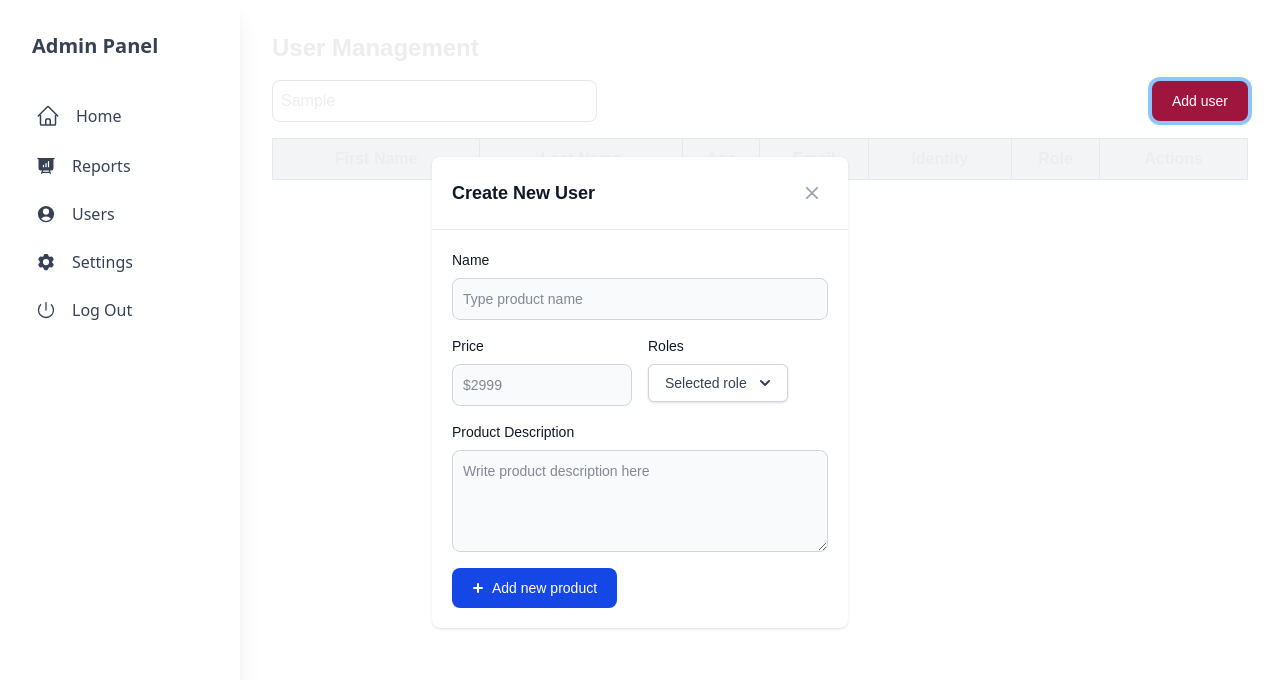
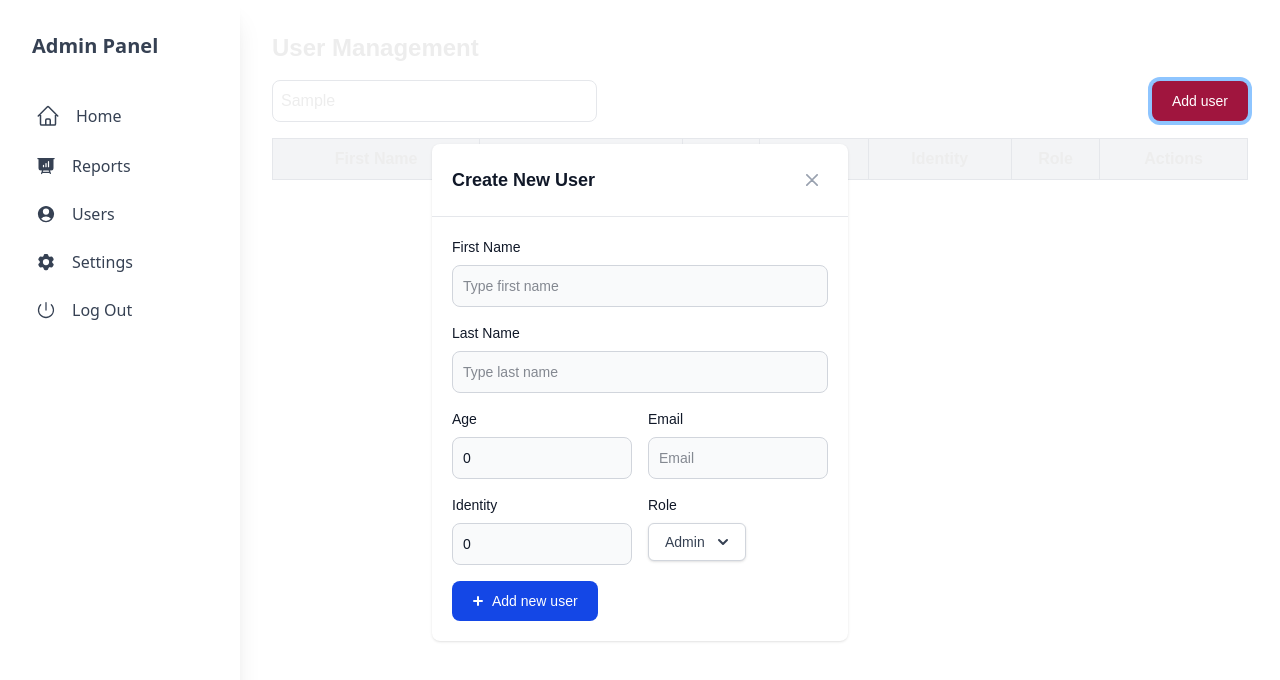
Before and after one commit to agilesrivas97/ftsmiami-web, a Next.js app: page /dashboard/users in a window 1280 px wide. Both pictures are taken after typing "Sample" into the empty fields and a click on the button "Add user". Shown: the top 680 px of the page. Built offline with nearby package versions, Linux system fonts and the light colour scheme.

Commit message:
Dropdown subo cambios

```diff
--- a/src/app/dashboard/users/page.tsx
+++ b/src/app/dashboard/users/page.tsx
@@ -28,7 +28,7 @@ const initialUsers: User[] = [{
   lastName: 'Doe',
   age: 30,
   email: 'john@gmail.com',
-  role: 2,
+  role: 1,
   identity: 1
 }
 ];
@@ -165,7 +165,7 @@ const UsersPage: React.FC = () => {
           <div className="relative bg-white rounded-lg shadow dark:bg-gray-700">
         <div className="flex items-center justify-between p-4 md:p-5 border-b rounded-t dark:border-gray-600">
           <h3 className="text-lg font-semibold text-gray-900 dark:text-white">
-                Create New User
+            {newUser.id === 0 ? "Create New User" : "Edit User"}
           </h3>
           <button type="button" onClick={() => setModalIsOpen(false)} className="text-gray-400 bg-transparent hover:bg-gray-200 hover:text-gray-900 rounded-lg text-sm w-8 h-8 ms-auto inline-flex justify-center items-center dark:hover:bg-gray-600 dark:hover:text-white" data-modal-toggle="crud-modal">
             <svg className="w-3 h-3" aria-hidden="true" xmlns="http://www.w3.org/2000/svg" fill="none" viewBox="0 0 14 14">
@@ -174,28 +174,45 @@ const UsersPage: React.FC = () => {
             <span className="sr-only">Close modal</span>
           </button>
         </div>
-            <form className="p-4 md:p-5">
+        <form className="p-4 md:p-5" onSubmit={(e) => {
+          e.preventDefault();
+          if (newUser.id === 0) {
+            handleAddUser();
+          } else {
+            setUsers(users.map(user => user.id === newUser.id ? newUser : user));
+            setNewUser({ id: 0, firstName: '', lastName: '', age: 0, email: '', role: 1, identity: 0 });
+            setModalIsOpen(false);
+          }
+        }}>
             <div className="grid gap-4 mb-4 grid-cols-2">
             <div className="col-span-2">
-                  <label htmlFor="name" className="block mb-2 text-sm font-medium text-gray-900 dark:text-white">Name</label>
-                  <input type="text" name="name" id="name" className="bg-gray-50 border border-gray-300 text-gray-900 text-sm rounded-lg focus:ring-primary-600 focus:border-primary-600 block w-full p-2.5 dark:bg-gray-600 dark:border-gray-500 dark:placeholder-gray-400 dark:text-white dark:focus:ring-primary-500 dark:focus:border-primary-500" placeholder="Type product name" required={true} />
+          <label htmlFor="firstName" className="block mb-2 text-sm font-medium text-gray-900 dark:text-white">First Name</label>
+          <input type="text" name="firstName" id="firstName" value={newUser.firstName} onChange={handleInputChange} className="bg-gray-50 border border-gray-300 text-gray-900 text-sm rounded-lg focus:ring-primary-600 focus:border-primary-600 block w-full p-2.5 dark:bg-gray-600 dark:border-gray-500 dark:placeholder-gray-400 dark:text-white dark:focus:ring-primary-500 dark:focus:border-primary-500" placeholder="Type first name" required={true} />
+            </div>
+            <div className="col-span-2">
+          <label htmlFor="lastName" className="block mb-2 text-sm font-medium text-gray-900 dark:text-white">Last Name</label>
+          <input type="text" name="lastName" id="lastName" value={newUser.lastName} onChange={handleInputChange} className="bg-gray-50 border border-gray-300 text-gray-900 text-sm rounded-lg focus:ring-primary-600 focus:border-primary-600 block w-full p-2.5 dark:bg-gray-600 dark:border-gray-500 dark:placeholder-gray-400 dark:text-white dark:focus:ring-primary-500 dark:focus:border-primary-500" placeholder="Type last name" required={true} />
             </div>
             <div className="col-span-2 sm:col-span-1">
-                  <label htmlFor="price" className="block mb-2 text-sm font-medium text-gray-900 dark:text-white">Price</label>
-                  <input type="number" name="price" id="price" className="bg-gray-50 border border-gray-300 text-gray-900 text-sm rounded-lg focus:ring-primary-600 focus:border-primary-600 block w-full p-2.5 dark:bg-gray-600 dark:border-gray-500 dark:placeholder-gray-400 dark:text-white dark:focus:ring-primary-500 dark:focus:border-primary-500" placeholder="$2999" required={true} />
+          <label htmlFor="age" className="block mb-2 text-sm font-medium text-gray-900 dark:text-white">Age</label>
+          <input type="number" name="age" id="age" value={newUser.age} onChange={handleInputChange} className="bg-gray-50 border border-gray-300 text-gray-900 text-sm rounded-lg focus:ring-primary-600 focus:border-primary-600 block w-full p-2.5 dark:bg-gray-600 dark:border-gray-500 dark:placeholder-gray-400 dark:text-white dark:focus:ring-primary-500 dark:focus:border-primary-500" placeholder="Age" required={true} />
             </div>
             <div className="col-span-2 sm:col-span-1">
-                  <label htmlFor="category" className="block mb-2 text-sm font-medium text-gray-900 dark:text-white">Roles</label>
-                  <Dropdown options={roles} action={"Selected role"} onClickOption={()=>{}}/>
+          <label htmlFor="email" className="block mb-2 text-sm font-medium text-gray-900 dark:text-white">Email</label>
+          <input type="email" name="email" id="email" value={newUser.email} onChange={handleInputChange} className="bg-gray-50 border border-gray-300 text-gray-900 text-sm rounded-lg focus:ring-primary-600 focus:border-primary-600 block w-full p-2.5 dark:bg-gray-600 dark:border-gray-500 dark:placeholder-gray-400 dark:text-white dark:focus:ring-primary-500 dark:focus:border-primary-500" placeholder="Email" required={true} />
             </div>
-                <div className="col-span-2">
-                  <label htmlFor="description" className="block mb-2 text-sm font-medium text-gray-900 dark:text-white">Product Description</label>
-                  <textarea id="description" rows={4} className="block p-2.5 w-full text-sm text-gray-900 bg-gray-50 rounded-lg border border-gray-300 focus:ring-blue-500 focus:border-blue-500 dark:bg-gray-600 dark:border-gray-500 dark:placeholder-gray-400 dark:text-white dark:focus:ring-blue-500 dark:focus:border-blue-500" placeholder="Write product description here"></textarea>
+            <div className="col-span-2 sm:col-span-1">
+          <label htmlFor="identity" className="block mb-2 text-sm font-medium text-gray-900 dark:text-white">Identity</label>
+          <input type="number" name="identity" id="identity" value={newUser.identity} onChange={handleInputChange} className="bg-gray-50 border border-gray-300 text-gray-900 text-sm rounded-lg focus:ring-primary-600 focus:border-primary-600 block w-full p-2.5 dark:bg-gray-600 dark:border-gray-500 dark:placeholder-gray-400 dark:text-white dark:focus:ring-primary-500 dark:focus:border-primary-500" placeholder="Identity" required={true} />
+            </div>
+            <div className="col-span-2 sm:col-span-1">
+          <label htmlFor="role" className="block mb-2 text-sm font-medium text-gray-900 dark:text-white">Role</label>
+          <Dropdown options={roles} selected={newUser.role} action={"Selected role"} onClickOption={(selectedRole:any) => setNewUser({ ...newUser, role: selectedRole.id })} />
             </div>
             </div>
           <button type="submit" className="text-white inline-flex items-center bg-blue-700 hover:bg-blue-800 focus:ring-4 focus:outline-none focus:ring-blue-300 font-medium rounded-lg text-sm px-5 py-2.5 text-center dark:bg-blue-600 dark:hover:bg-blue-700 dark:focus:ring-blue-800">
-                <svg className="me-1 -ms-1 w-5 h-5" fill="currentColor" viewBox="0 0 20 20" xmlns="http://www.w3.org/2000/svg"><path fill-rule="evenodd" d="M10 5a1 1 0 011 1v3h3a1 1 0 110 2h-3v3a1 1 0 11-2 0v-3H6a1 1 0 110-2h3V6a1 1 0 011-1z" clip-rule="evenodd"></path></svg>
-                Add new product
+            <svg className="me-1 -ms-1 w-5 h-5" fill="currentColor" viewBox="0 0 20 20" xmlns="http://www.w3.org/2000/svg"><path fillRule="evenodd" d="M10 5a1 1 0 011 1v3h3a1 1 0 110 2h-3v3a1 1 0 11-2 0v-3H6a1 1 0 110-2h3V6a1 1 0 011-1z" clipRule="evenodd"></path></svg>
+            {newUser.id === 0 ? "Add new user" : "Update user"}
           </button>
         </form>
           </div>
--- a/src/components/common/Dropdown.tsx
+++ b/src/components/common/Dropdown.tsx
@@ -1,20 +1,38 @@
-import React, { useState } from 'react';
+import React, { useState, useEffect, useRef } from 'react';
+
 interface DropdownProps {
+    options: { id: number, name: string }[];
+    action: string;
+    selected: number;
+    onClickOption: (option: any) => void;
+}
 
-    options: number[];
+const Dropdown: React.FC<DropdownProps> = ({ options, action, selected, onClickOption }) => {
+    const [isOpen, setIsOpen] = useState(false);
+    const dropdownRef = useRef<HTMLDivElement>(null);
 
-    action: string;
-
-  }
-const Dropdown: React.FC<any> = ({options, action, onClickOption}) => {
-    const [isOpen, setIsOpen] = useState(false);
-
-    const toggleDropdown = () => {
+    const toggleDropdown = (event: React.MouseEvent) => {
+        event.stopPropagation();
         setIsOpen(!isOpen);
     };
 
+    const handleClickOutside = (event: MouseEvent) => {
+        if (dropdownRef.current && !dropdownRef.current.contains(event.target as Node)) {
+            setIsOpen(false);
+        }
+    };
+
+    useEffect(() => {
+        document.addEventListener('mousedown', handleClickOutside);
+        return () => {
+            document.removeEventListener('mousedown', handleClickOutside);
+        };
+    }, []);
+
+    const selectedOption = options.find(option => option.id === selected);
+
     return (
-        <div className="relative inline-block text-left">
+        <div className="relative inline-block text-left" ref={dropdownRef}>
             <div>
                 <button
                     type="button"
@@ -24,8 +42,7 @@ const Dropdown: React.FC<any> = ({options, action, onClickOption}) => {
                     aria-haspopup="true"
                     onClick={toggleDropdown}
                 >
-
-                    {action}
+                    {selectedOption ? selectedOption.name : action}
                     <svg
                         className="-mr-1 ml-2 h-5 w-5"
                         xmlns="http://www.w3.org/2000/svg"
@@ -48,6 +65,7 @@ const Dropdown: React.FC<any> = ({options, action, onClickOption}) => {
                     role="menu"
                     aria-orientation="vertical"
                     aria-labelledby="options-menu"
+                    onClick={(e) => e.stopPropagation()}
                 >
                     <div className="py-1" role="none">
                         {options.map((option: any) => (
@@ -59,9 +77,7 @@ const Dropdown: React.FC<any> = ({options, action, onClickOption}) => {
                             >
                                 {option.name}
                             </button>
-                        )
-                        )}
-
+                        ))}
                     </div>
                 </div>
             )}
```
Lines whose indentation alone changed are shown as unchanged.
